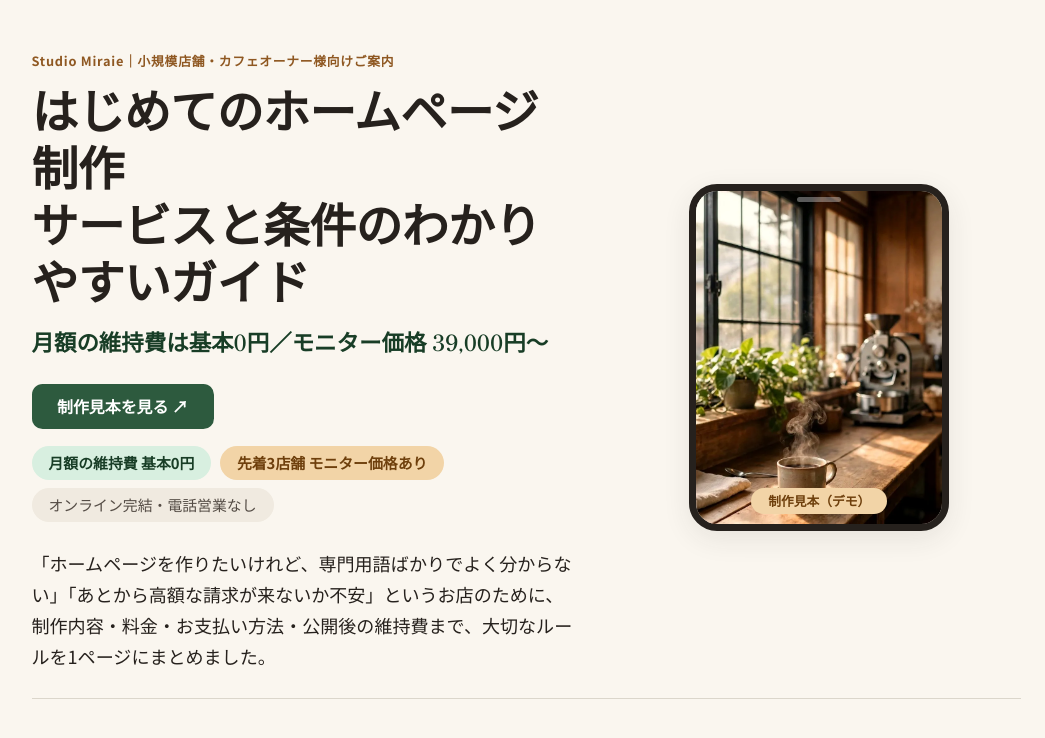
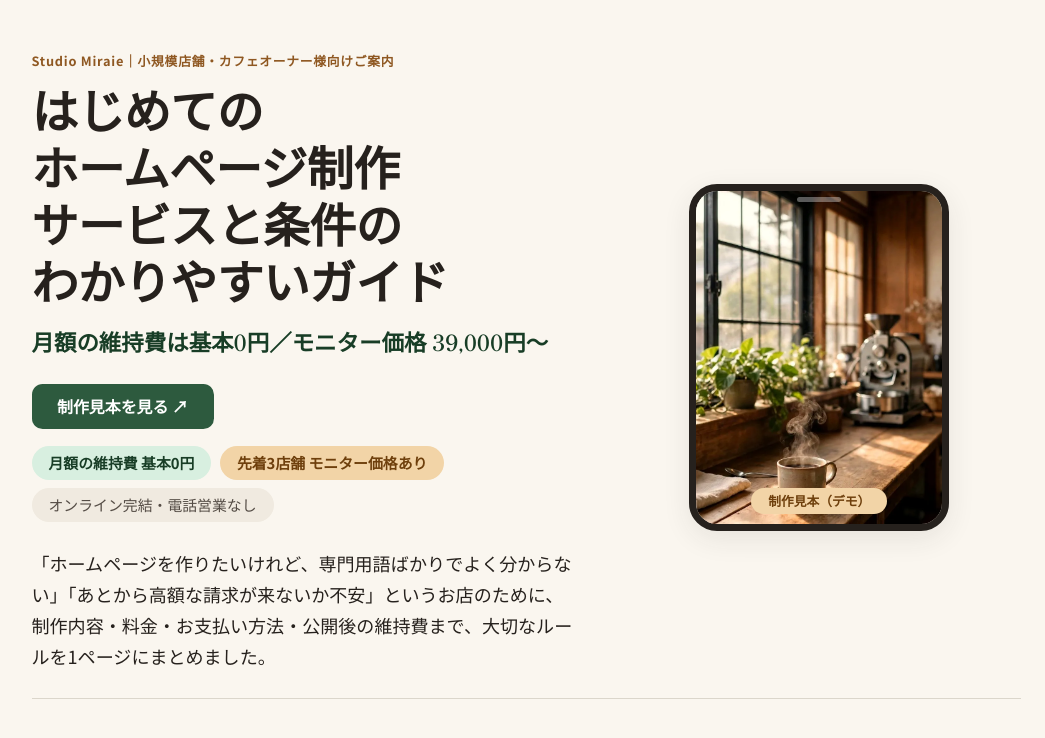
Before and after one commit to pousan/notebook-explainer-preview, a plain HTML site: page index.html in a window 1280 px wide. Shown: the top 738 px of the page, without its empty margins (114-1159 px from the left). Drawn offline with nearby package versions, Linux system fonts and the light colour scheme.

Commit message:
Fix headline wrapping: phrase-level inline-block spans so breaks land at phrase boundaries

```diff
--- a/index.html
+++ b/index.html
@@ -442,6 +442,8 @@
     /* Hero (text first, phone mockup) */
     .hero { display: grid; gap: var(--space-lg); }
     .hero h1 { font-size: clamp(1.5rem, 1.1rem + 2.2vw, 2.75rem); }
+    .hero h1 .h-phrase { display: inline-block; }
+    h1, h2 { word-break: auto-phrase; }
     .hero-sub {
       font-family: var(--font-headline);
       font-weight: 600;
@@ -880,7 +882,7 @@
     <header class="hero">
       <div class="hero-text">
         <span class="kicker">Studio Miraie｜小規模店舗・カフェオーナー様向けご案内</span>
-        <h1>はじめてのホームページ制作<br>サービスと条件のわかりやすいガイド</h1>
+        <h1><span class="h-phrase">はじめてのホームページ制作</span><span class="h-phrase">サービスと条件の</span><span class="h-phrase">わかりやすいガイド</span></h1>
         <p class="hero-sub">月額の維持費は基本0円／モニター価格 39,000円〜</p>
         <div class="hero-cta">
           <a class="btn btn-primary btn-link" href="https://pousan.github.io/studio-miraie-guide/" target="_blank" rel="noopener">制作見本を見る ↗</a>
```
